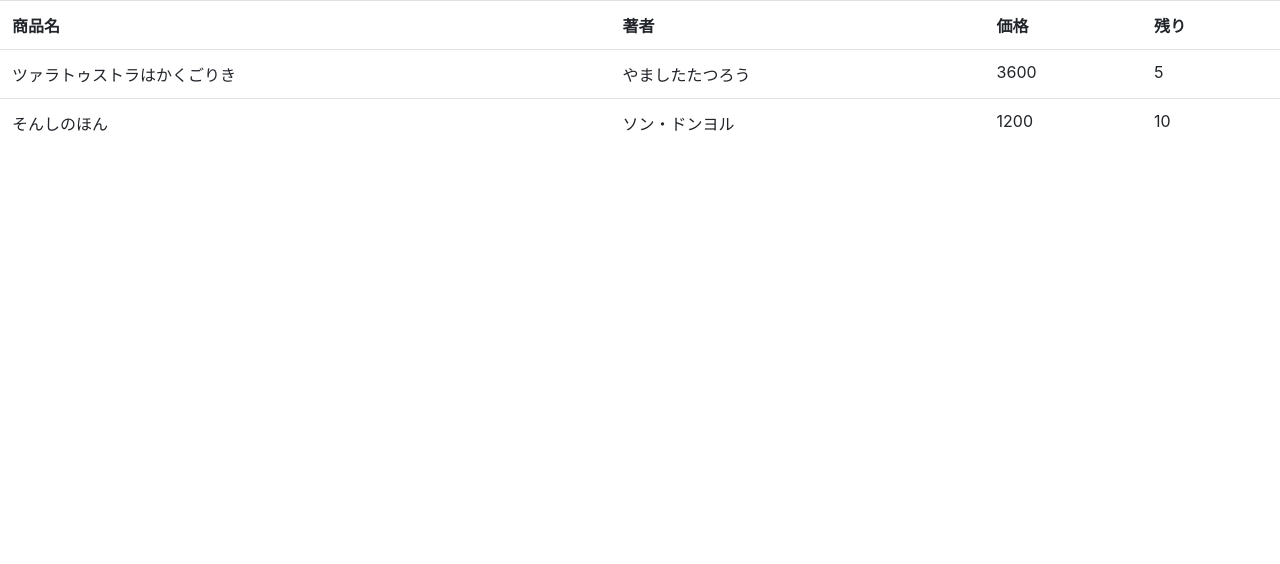
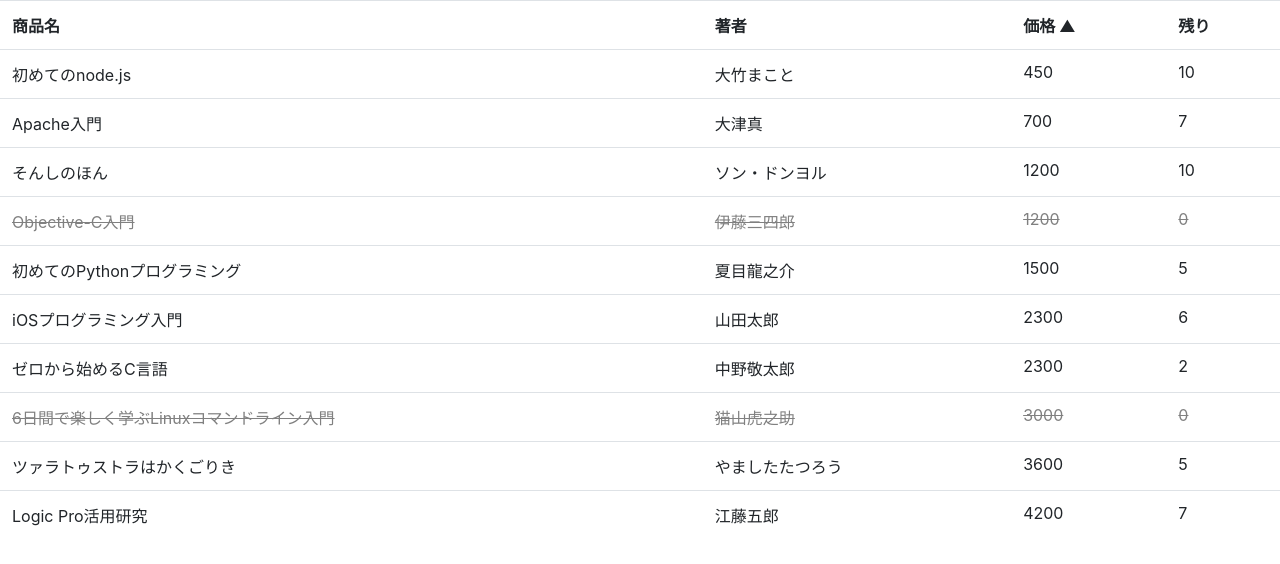
Before and after one commit to div-antk/vue-practice, a plain HTML site: page nyumon/chapter6/6-1/listbook1.html in a window 1280 px wide. Drawn offline with nearby package versions, Linux system fonts and the light colour scheme.

Commit message:
価格で並び替え

```diff
--- a/nyumon/chapter6/6-1/data/items.json
+++ b/nyumon/chapter6/6-1/data/items.json
@@ -13,6 +13,62 @@
       "price": 1200,
       "stock": 10,
       "author": "ソン・ドンヨル"
+    },
+    {
+      "id": 3,
+      "name": "6日間で楽しく学ぶLinuxコマンドライン入門",
+      "price": 3000,
+      "stock": 0,
+      "author": "猫山虎之助"
+    },
+    {
+      "id": 4,
+      "name": "初めてのPythonプログラミング",
+      "price": 1500,
+      "stock": 5,
+      "author": "夏目龍之介"
+    },
+    {
+      "id": 5,
+      "name": "iOSプログラミング入門",
+      "price": 2300,
+      "stock": 6,
+      "author": "山田太郎"
+    },
+    {
+      "id": 6,
+      "name": "Apache入門",
+      "price": 700,
+      "stock": 7,
+      "author": "大津真"
+    },
+    {
+      "id": 7,
+      "name": "Logic Pro活用研究",
+      "price": 4200,
+      "stock": 7,
+      "author": "江藤五郎"
+    },
+    {
+      "id": 8,
+      "name": "Objective-C入門",
+      "price": 1200,
+      "stock": 0,
+      "author": "伊藤三四郎"
+    },
+    {
+      "id": 9,
+      "name": "初めてのnode.js",
+      "price": 450,
+      "stock": 10,
+      "author": "大竹まこと"
+    },
+    {
+      "id": 10,
+      "name": "ゼロから始めるC言語",
+      "price": 2300,
+      "stock": 2,
+      "author": "中野敬太郎"
     }
   ]
 }
--- a/nyumon/chapter6/6-1/listbook1.html
+++ b/nyumon/chapter6/6-1/listbook1.html
@@ -23,10 +23,10 @@
     <table class="table">
       <th>商品名</th>
       <th>著者</th>
-      <th>価格</th>
+      <th @click="reverseOrder">価格 {{ orderIcon }}</th>
       <th>残り</th>
       <tr
-        v-for="item in items"
+        v-for="item in sortedItems"
         v-bind:key="item.id"
         v-bind:class="{soldout: item.stock==0}"
       >
--- a/nyumon/chapter6/6-1/listbook1.js
+++ b/nyumon/chapter6/6-1/listbook1.js
@@ -1,7 +1,32 @@
 var vm = new Vue ({
   el: '#app',
   data: {
-    items: []
+    items: [],
+    reverse: false,
+    orderIcon: '▲'
+  },
+  computed: {
+    sortedItems: function() {
+      if (this.reverse) {
+        return this.items.slice().sort(function(a, b) {
+          return b.price - a.price;
+        });
+      } else {
+        return this.items.slice().sort(function(a, b) {
+          return a.price - b.price;
+        });
+      }
+    },
+  },
+  methods: {
+    reverseOrder: function() {
+      this.reverse = !this.reverse;
+      if (this.reverse) {
+        this.orderIcon = '▼';
+      } else {
+        this.orderIcon = '▲';
+      }
+    }
   },
   created: function() {
     self = this;
```
